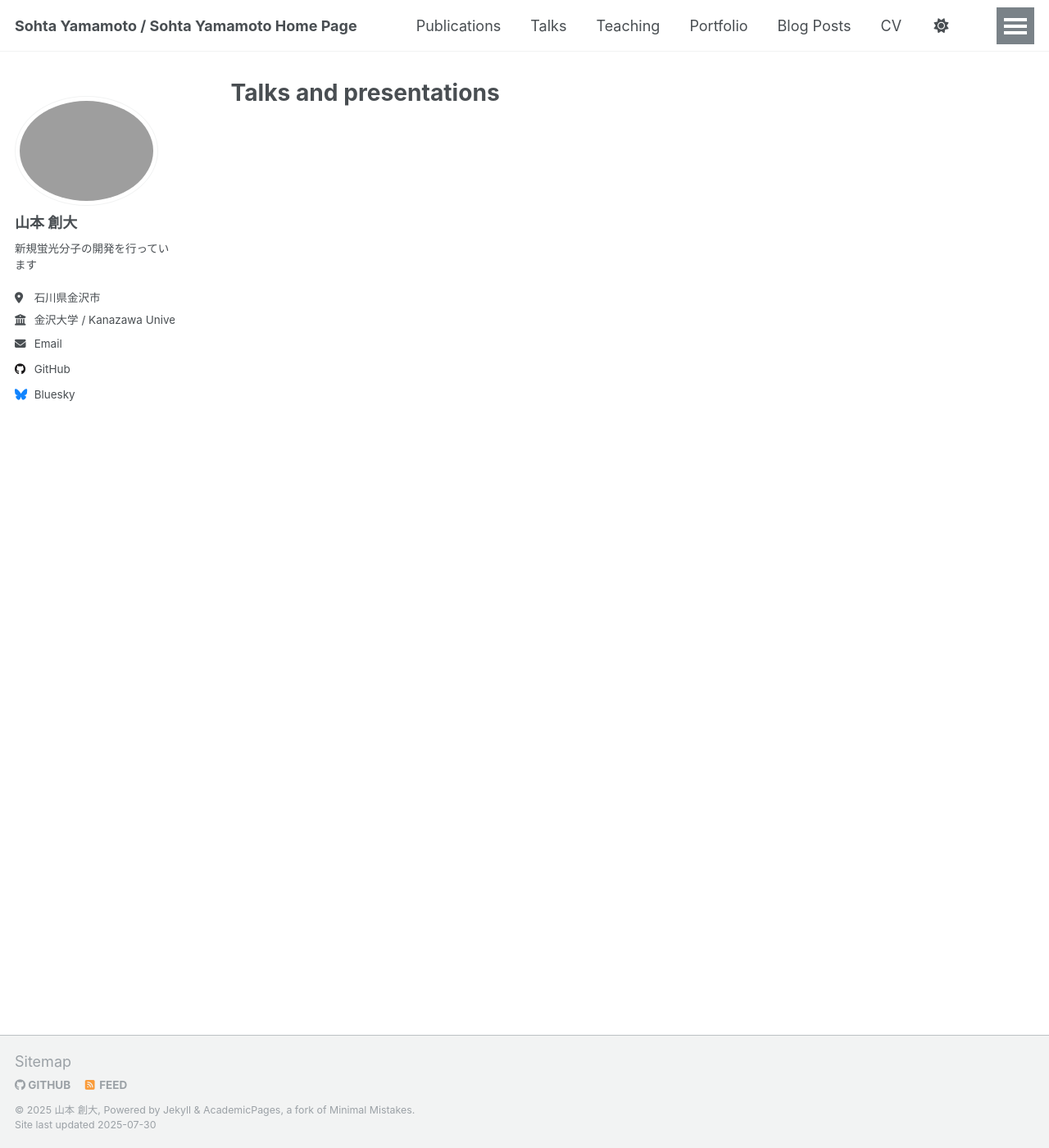
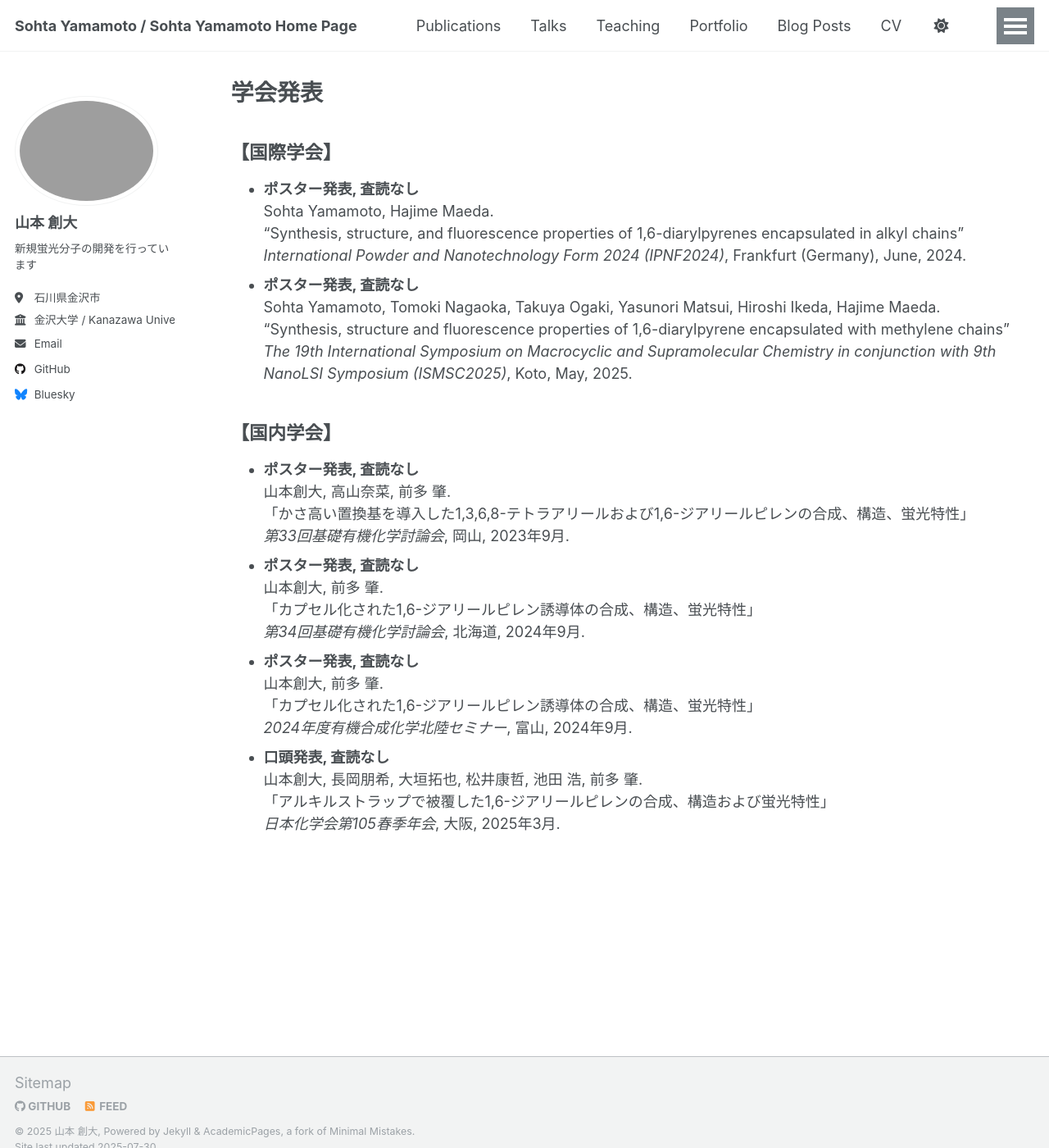
Before and after one commit to SaTom1313/SaTom1313.github.io, a Jekyll site: the page built from _pages/talks.html, in a window 1280 px wide and 1400 px high. Shown: the whole window at 82% size. Built offline with Jekyll 4.4.1, drawn with Linux system fonts in a browser that asks for light colours; a script that is not in the unit is left out.

Commit message:
Update talks.html

```diff
--- a/_pages/talks.html
+++ b/_pages/talks.html
@@ -1,16 +1,50 @@
 ---
 layout: archive
-title: "Talks and presentations"
+title: "学会発表"
 permalink: /talks/
 author_profile: true
 ---
 
-{% if site.talkmap_link == true %}
+<h2>【国際学会】</h2>
+<ul>
+  <li>
+    <strong>ポスター発表, 査読なし</strong><br>
+    Sohta Yamamoto, Hajime Maeda.<br>
+    “Synthesis, structure, and fluorescence properties of 1,6-diarylpyrenes encapsulated in alkyl chains”<br>
+    <em>International Powder and Nanotechnology Form 2024 (IPNF2024)</em>, Frankfurt (Germany), June, 2024.
+  </li>
+  <li>
+    <strong>ポスター発表, 査読なし</strong><br>
+    Sohta Yamamoto, Tomoki Nagaoka, Takuya Ogaki, Yasunori Matsui, Hiroshi Ikeda, Hajime Maeda.<br>
+    “Synthesis, structure and fluorescence properties of 1,6-diarylpyrene encapsulated with methylene chains”<br>
+    <em>The 19th International Symposium on Macrocyclic and Supramolecular Chemistry in conjunction with 9th NanoLSI Symposium (ISMSC2025)</em>, Koto, May, 2025.
+  </li>
+</ul>
 
-<p style="text-decoration:underline;"><a href="/talkmap.html">See a map of all the places I've given a talk!</a></p>
-
-{% endif %}
-
-{% for post in site.talks reversed %}
-  {% include archive-single-talk.html %}
-{% endfor %}
+<h2>【国内学会】</h2>
+<ul>
+  <li>
+    <strong>ポスター発表, 査読なし</strong><br>
+    山本創大, 高山奈菜, 前多 肇.<br>
+    「かさ高い置換基を導入した1,3,6,8-テトラアリールおよび1,6-ジアリールピレンの合成、構造、蛍光特性」<br>
+    <em>第33回基礎有機化学討論会</em>, 岡山, 2023年9月.
+  </li>
+  <li>
+    <strong>ポスター発表, 査読なし</strong><br>
+    山本創大, 前多 肇.<br>
+    「カプセル化された1,6-ジアリールピレン誘導体の合成、構造、蛍光特性」<br>
+    <em>第34回基礎有機化学討論会</em>, 北海道, 2024年9月.
+  </li>
+  <li>
+    <strong>ポスター発表, 査読なし</strong><br>
+    山本創大, 前多 肇.<br>
+    「カプセル化された1,6-ジアリールピレン誘導体の合成、構造、蛍光特性」<br>
+    <em>2024年度有機合成化学北陸セミナー</em>, 富山, 2024年9月.
+  </li>
+  <li>
+    <strong>口頭発表, 査読なし</strong><br>
+    山本創大, 長岡朋希, 大垣拓也, 松井康哲, 池田 浩, 前多 肇.<br>
+    「アルキルストラップで被覆した1,6-ジアリールピレンの合成、構造および蛍光特性」<br>
+    <em>日本化学会第105春季年会</em>, 大阪, 2025年3月.
+  </li>
+</ul>
```
